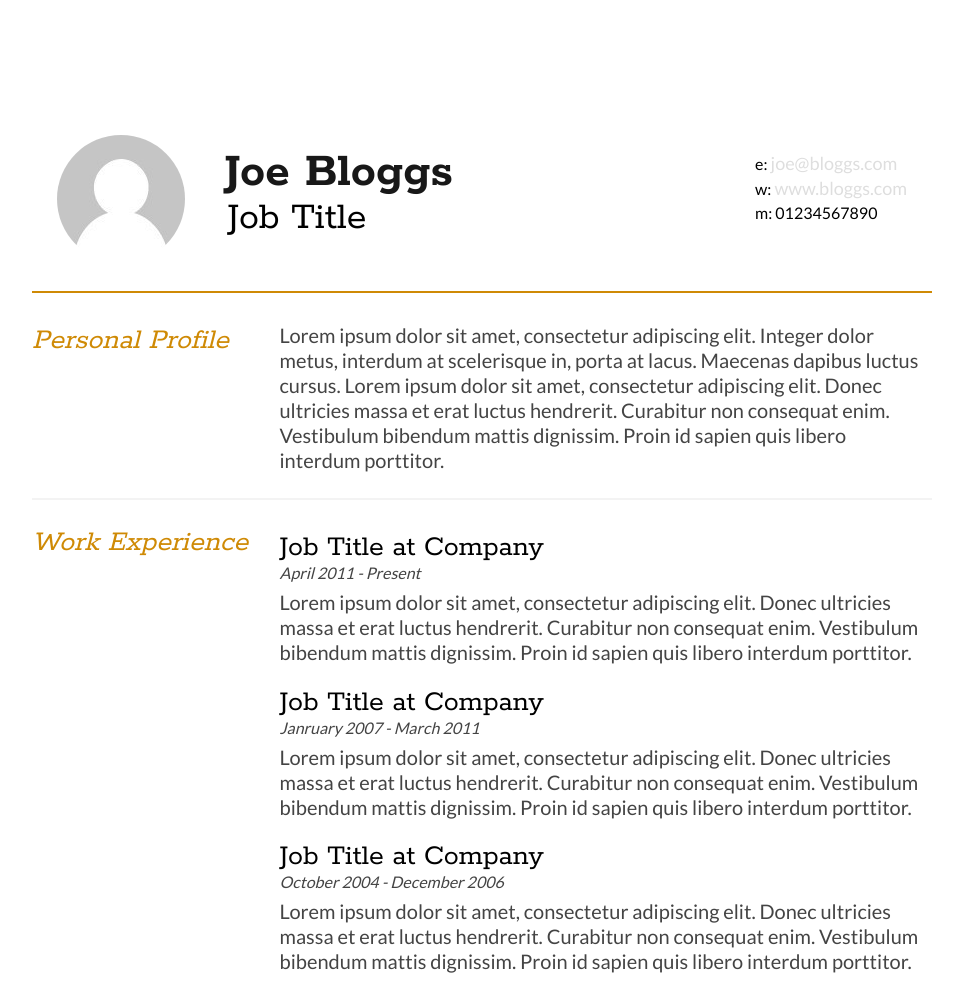
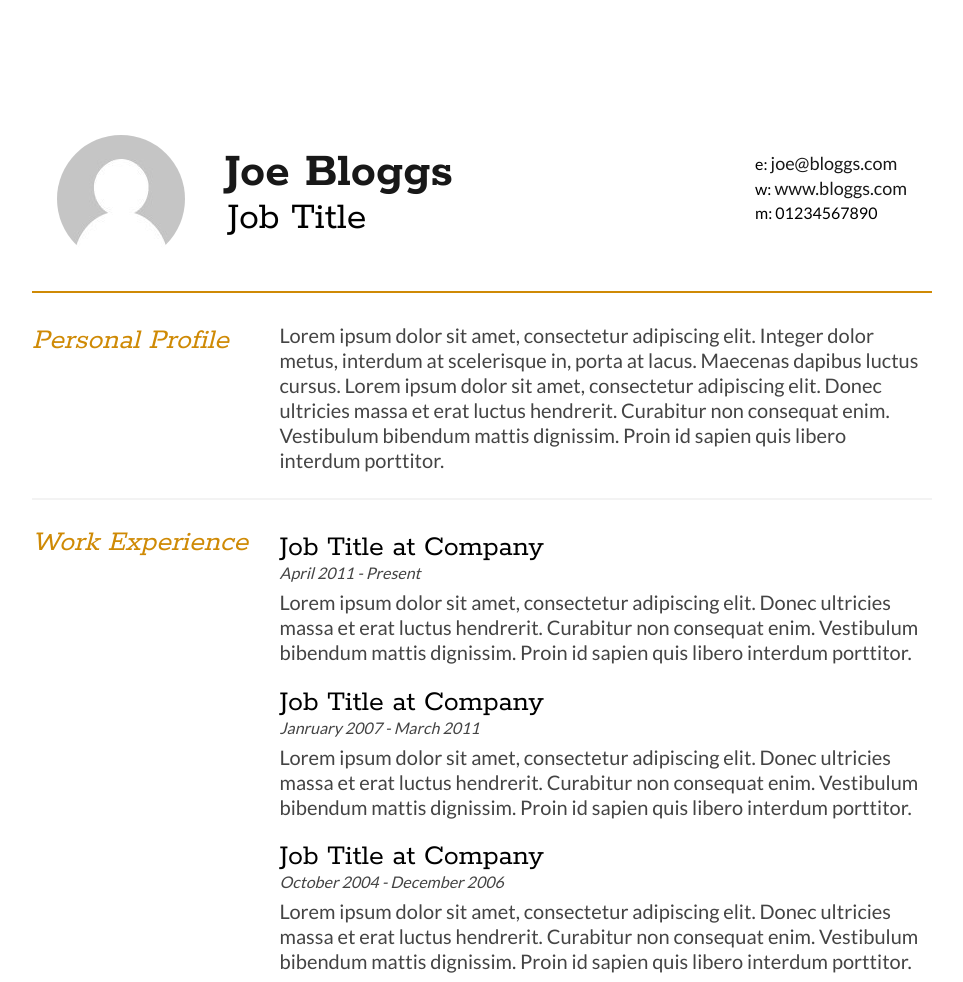
Before and after one commit to ankle-code/style-curriculum, a plain HTML site: page index.html in a window 1280 px wide. Shown: the top 982 px of the page, without its empty margins (158-1121 px from the left). Drawn offline with Linux system fonts and the light colour scheme.

Commit message:
Alterando a cor de um link.

```diff
--- a/style.css
+++ b/style.css
@@ -61,7 +61,6 @@ html,body {
 #contactDetails a {
 	color:#181818;
 	font-size: 18px;
-	color: #dedede;
 }
 
 #headshot, #contactDetails {
```
